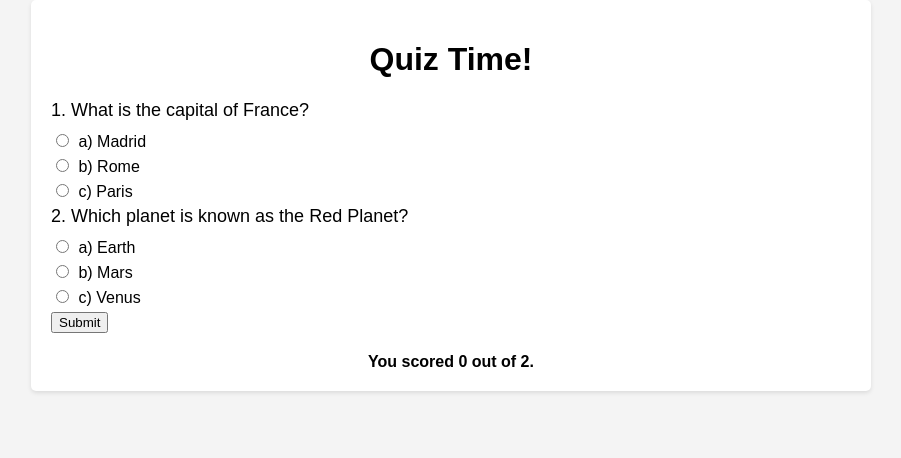
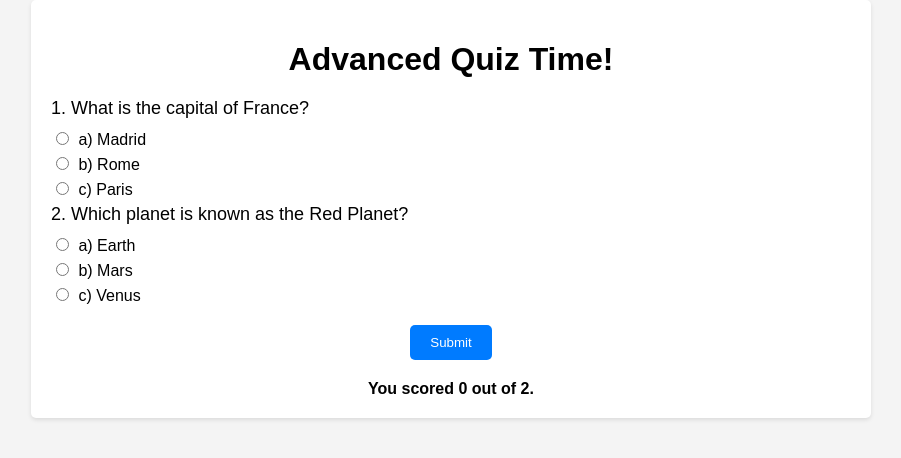
Before and after one commit to ankushchhabra02/Movie-Recommendation-Application, a plain HTML site: page index.html in a window 1280 px wide. Both pictures are taken after a click on the button "Submit". Shown: the whole page, without its empty margins (189-1090 px from the left). Drawn offline with Linux system fonts and the light colour scheme.

Commit message:
Update index.html

```diff
--- a/index.html
+++ b/index.html
@@ -3,7 +3,7 @@
 <head>
 <meta charset="UTF-8">
 <meta name="viewport" content="width=device-width, initial-scale=1.0">
-<title>Quiz Website</title>
+<title>Advanced Quiz Website</title>
 <style>
   body {
     font-family: Arial, sans-serif;
@@ -21,6 +21,7 @@
   }
   h1 {
     text-align: center;
+    margin-bottom: 20px;
   }
   .question {
     font-size: 18px;
@@ -33,16 +34,30 @@
   .options input {
     margin-right: 5px;
   }
+  #submit {
+    display: block;
+    margin: 20px auto;
+    padding: 10px 20px;
+    background-color: #007bff;
+    color: #fff;
+    border: none;
+    border-radius: 5px;
+    cursor: pointer;
+  }
+  #submit:hover {
+    background-color: #0056b3;
+  }
   #result {
     font-weight: bold;
     text-align: center;
     margin-top: 20px;
+    display: none;
   }
 </style>
 </head>
 <body>
 <div class="container">
-  <h1>Quiz Time!</h1>
+  <h1>Advanced Quiz Time!</h1>
   <div class="question">1. What is the capital of France?</div>
   <div class="options">
     <label><input type="radio" name="q1" value="a"> a) Madrid</label>
@@ -55,27 +70,33 @@
     <label><input type="radio" name="q2" value="b"> b) Mars</label>
     <label><input type="radio" name="q2" value="c"> c) Venus</label>
   </div>
-  <button onclick="calculateScore()">Submit</button>
+  <!-- Add more questions here -->
+  <button id="submit">Submit</button>
   <div id="result"></div>
 </div>
 
 <script>
+const questions = [
+  { question: "What is the capital of France?", answer: "c" },
+  { question: "Which planet is known as the Red Planet?", answer: "b" },
+  // Add more questions here
+];
+
+document.getElementById("submit").addEventListener("click", calculateScore);
+
 function calculateScore() {
   let score = 0;
 
-  const q1Answer = document.querySelector('input[name="q1"]:checked');
-  const q2Answer = document.querySelector('input[name="q2"]:checked');
+  questions.forEach((q, index) => {
+    const selectedOption = document.querySelector(`input[name="q${index + 1}"]:checked`);
+    if (selectedOption && selectedOption.value === q.answer) {
+      score++;
+    }
+  });
 
-  if (q1Answer && q1Answer.value === 'c') {
-    score++;
-  }
-
-  if (q2Answer && q2Answer.value === 'b') {
-    score++;
-  }
-
-  const resultElement = document.getElementById('result');
-  resultElement.textContent = `You scored ${score} out of 2.`;
+  const resultElement = document.getElementById("result");
+  resultElement.textContent = `You scored ${score} out of ${questions.length}.`;
+  resultElement.style.display = "block";
 }
 </script>
 </body>
```
